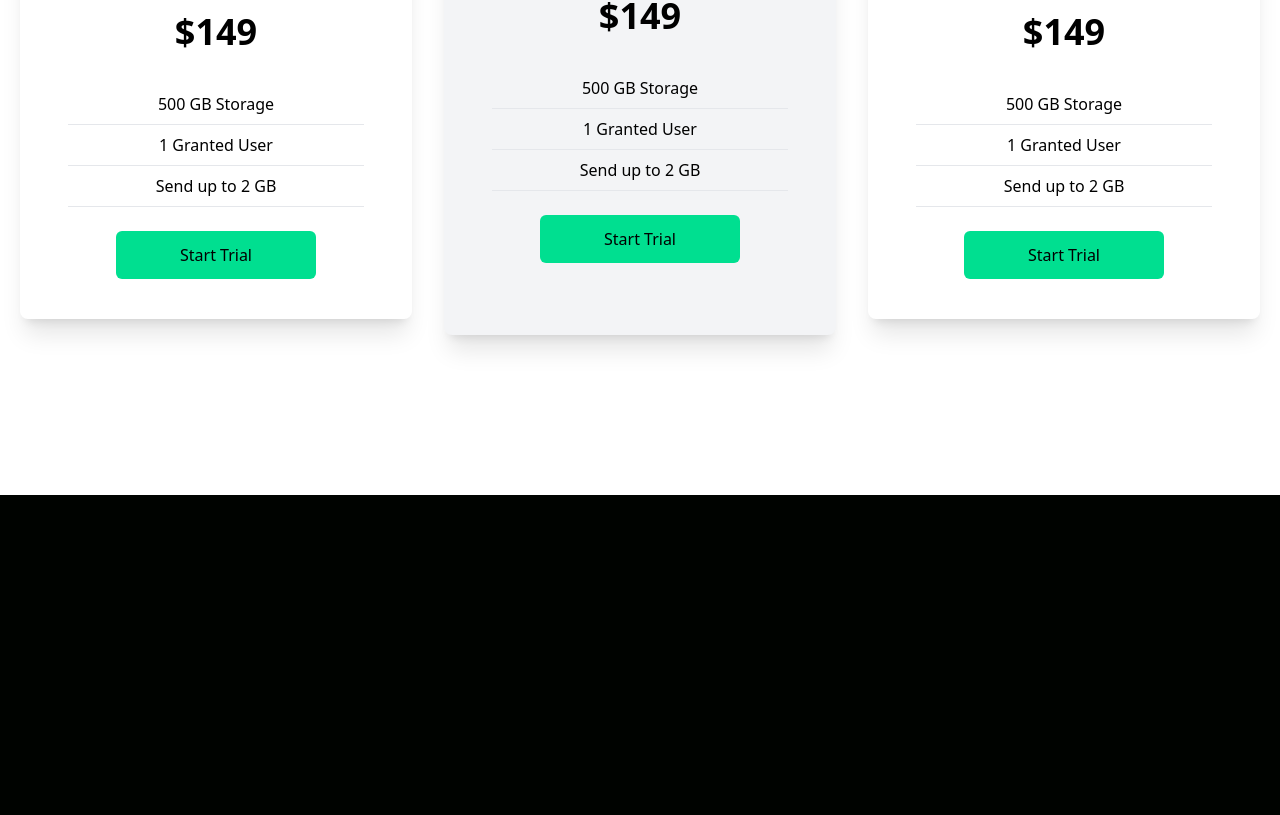
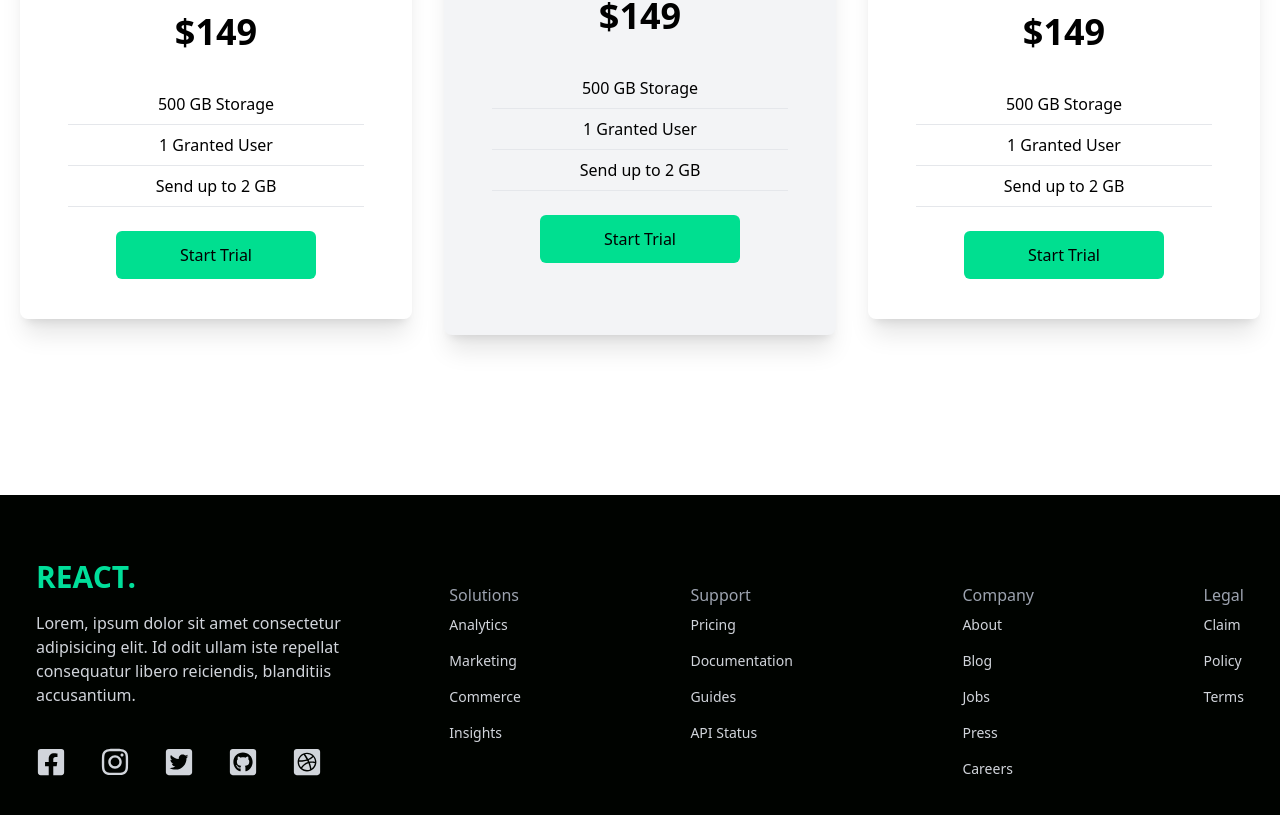
Before and after one commit to AliLtRP/data-finance, a React (Vite) app: page / in a window 1280 px wide. Shown: the part 1879-2694 px from the top of the page. Before the commit the page ends 2374 px from the top, so only its background shows below. Built offline with nearby package versions, Linux system fonts and the light colour scheme.

Commit message:
style footer

```diff
--- a/src/App.tsx
+++ b/src/App.tsx
@@ -1,5 +1,6 @@
 import Analytics from "./components/Analytics";
 import Cards from "./components/Cards";
+import Footer from "./components/Footer";
 import Hero from "./components/Hero";
 import Navbar from "./components/Navbar";
 import Newsletter from "./components/Newsletter";
@@ -12,6 +13,7 @@
       <Analytics />
       <Newsletter />
       <Cards />
+      <Footer />
     </div>
   );
 }
--- a/src/components/Footer.tsx
+++ b/src/components/Footer.tsx
@@ -1,7 +1,70 @@
 import React from "react";
+import {
+  FaDribbbleSquare,
+  FaFacebookSquare,
+  FaGithubSquare,
+  FaInstagram,
+  FaTwitterSquare,
+} from "react-icons/fa";
 
-function Footer() {
-  return <div>Footer</div>;
-}
+const Footer = () => {
+  return (
+    <div className="max-w-[1240px] mx-auto py-16 px-4 grid lg:grid-cols-3 gap-8 text-gray-300">
+      <div>
+        <h1 className="w-full text-3xl font-bold text-[#00df9a]">REACT.</h1>
+        <p className="py-4">
+          Lorem, ipsum dolor sit amet consectetur adipisicing elit. Id odit
+          ullam iste repellat consequatur libero reiciendis, blanditiis
+          accusantium.
+        </p>
+        <div className="flex justify-between md:w-[75%] my-6">
+          <FaFacebookSquare size={30} />
+          <FaInstagram size={30} />
+          <FaTwitterSquare size={30} />
+          <FaGithubSquare size={30} />
+          <FaDribbbleSquare size={30} />
+        </div>
+      </div>
+      <div className="lg:col-span-2 flex justify-between mt-6">
+        <div>
+          <h6 className="font-medium text-gray-400">Solutions</h6>
+          <ul>
+            <li className="py-2 text-sm">Analytics</li>
+            <li className="py-2 text-sm">Marketing</li>
+            <li className="py-2 text-sm">Commerce</li>
+            <li className="py-2 text-sm">Insights</li>
+          </ul>
+        </div>
+        <div>
+          <h6 className="font-medium text-gray-400">Support</h6>
+          <ul>
+            <li className="py-2 text-sm">Pricing</li>
+            <li className="py-2 text-sm">Documentation</li>
+            <li className="py-2 text-sm">Guides</li>
+            <li className="py-2 text-sm">API Status</li>
+          </ul>
+        </div>
+        <div>
+          <h6 className="font-medium text-gray-400">Company</h6>
+          <ul>
+            <li className="py-2 text-sm">About</li>
+            <li className="py-2 text-sm">Blog</li>
+            <li className="py-2 text-sm">Jobs</li>
+            <li className="py-2 text-sm">Press</li>
+            <li className="py-2 text-sm">Careers</li>
+          </ul>
+        </div>
+        <div>
+          <h6 className="font-medium text-gray-400">Legal</h6>
+          <ul>
+            <li className="py-2 text-sm">Claim</li>
+            <li className="py-2 text-sm">Policy</li>
+            <li className="py-2 text-sm">Terms</li>
+          </ul>
+        </div>
+      </div>
+    </div>
+  );
+};
 
 export default Footer;
```
